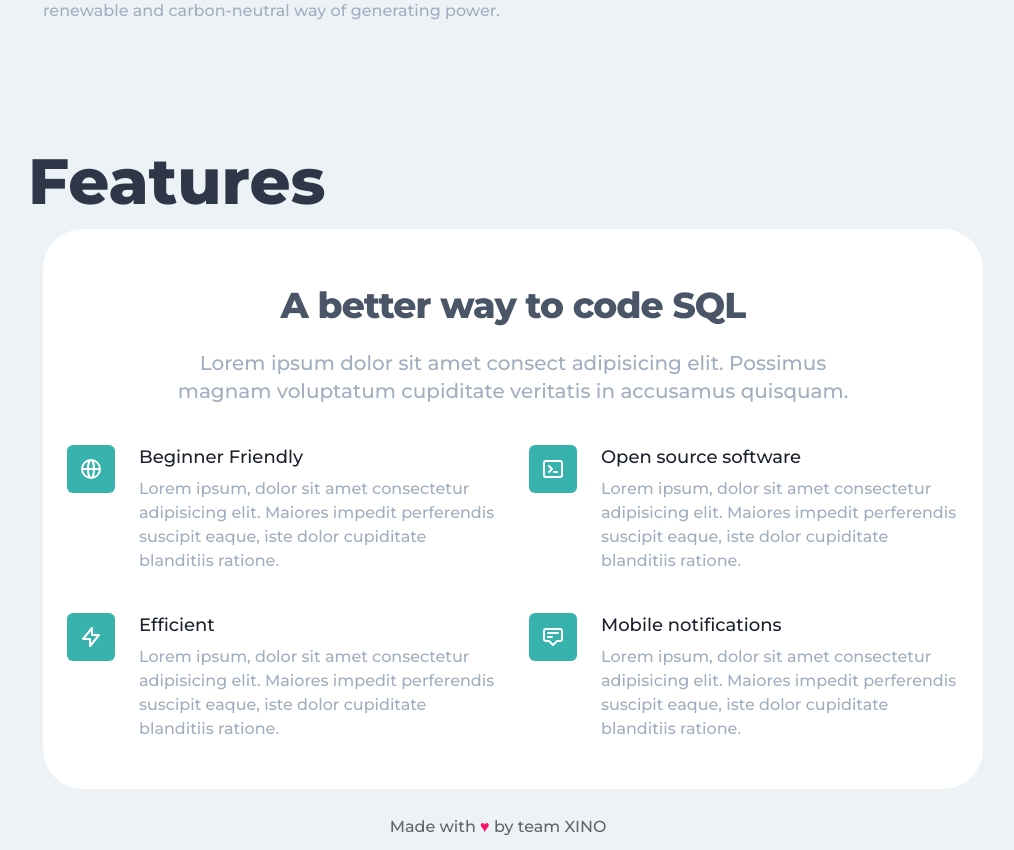
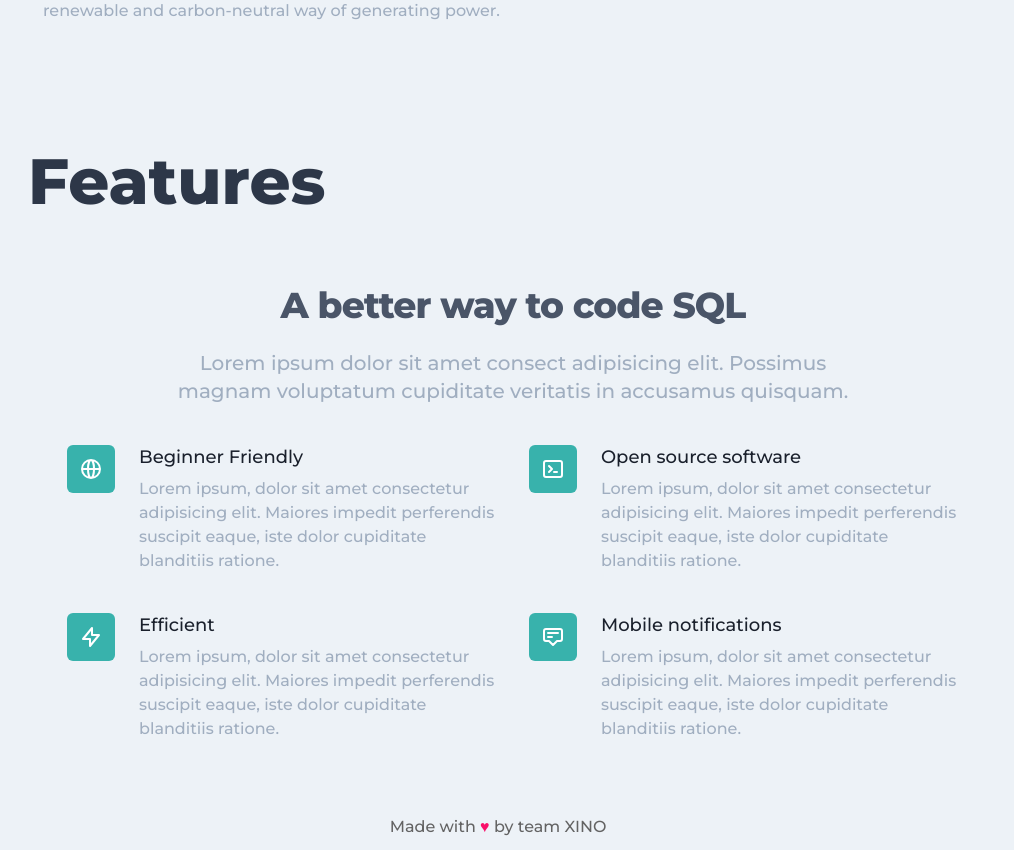
Before and after one commit to tijilchhabra1729/ncrypt, a Flask app: page / in a window 1280 px wide. Shown: the part 1282-2132 px from the top of the page, without its empty margins (127-1141 px from the left). Run offline with Flask 2, Linux system fonts and the light colour scheme; style sheets or scripts are compiled from the project's sources; some libraries are stand-ins or nearby versions.

Commit message:
small change

```diff
--- a/Tool/templates/index.htm
+++ b/Tool/templates/index.htm
@@ -55,7 +55,7 @@
             </div>
         </div>
         <div class="container ">
-            <div class="py-12 bg-white" style="border-radius:40px;">
+            <div class="py-12" style="border-radius:40px;">
                 <div class="max-w-screen-xl mx-auto px-4 sm:px-6 lg:px-8 ">
                     <div class="lg:text-center">
                         <h3
```
